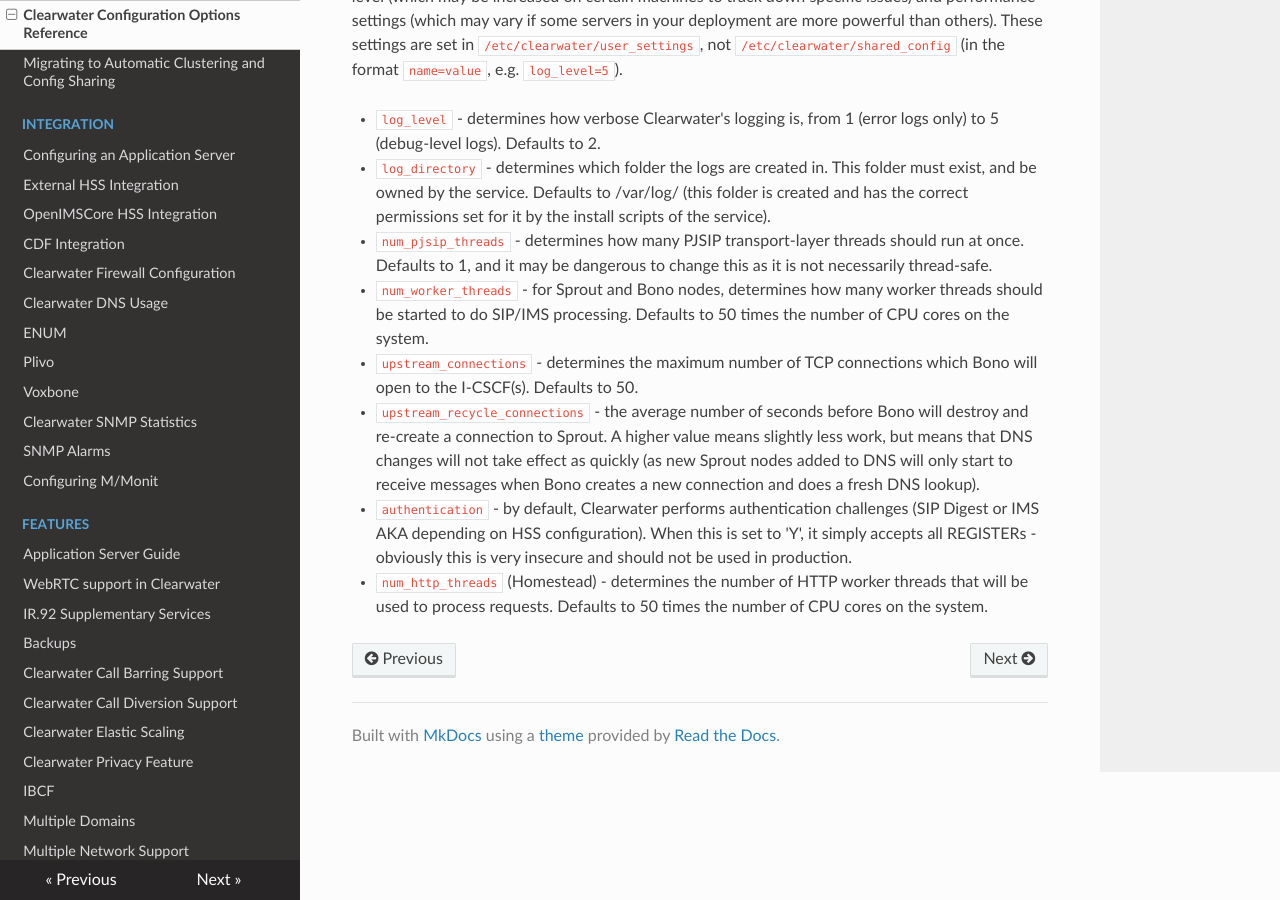
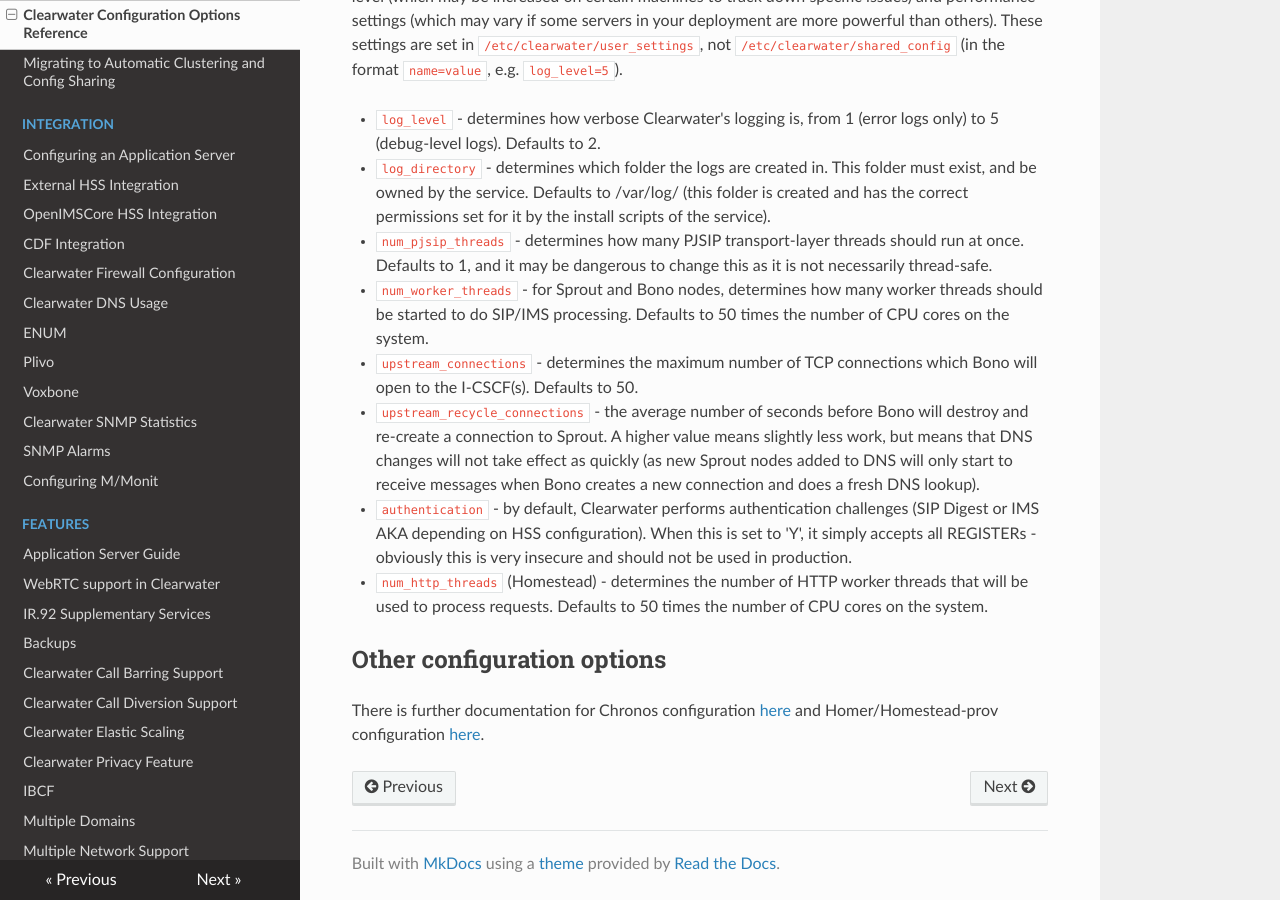
Before and after one commit to Metaswitch/clearwater-readthedocs, an MkDocs documentation site: the page built from docs/Clearwater_Configuration_Options_Reference.md, in a window 1280 px wide and 900 px high, scrolled down 6665 px. Built offline with MkDocs 1.6.1, drawn with Linux system fonts in a browser that asks for light colours; nearby versions of some CDN libraries; old or Windows-style settings are respelled for this version of MkDocs.

Commit message:
Add other configuratioN

```diff
--- a/docs/Clearwater_Configuration_Options_Reference.md
+++ b/docs/Clearwater_Configuration_Options_Reference.md
@@ -133,3 +133,7 @@ This section describes settings that may vary between systems in the same deploy
 * `upstream_recycle_connections` - the average number of seconds before Bono will destroy and re-create a connection to Sprout. A higher value means slightly less work, but means that DNS changes will not take effect as quickly (as new Sprout nodes added to DNS will only start to receive messages when Bono creates a new connection and does a fresh DNS lookup).
 * `authentication` - by default, Clearwater performs authentication challenges (SIP Digest or IMS AKA depending on HSS configuration). When this is set to 'Y', it simply accepts all REGISTERs - obviously this is very insecure and should not be used in production.
 * `num_http_threads` (Homestead) - determines the number of HTTP worker threads that will be used to process requests. Defaults to 50 times the number of CPU cores on the system.
+
+## Other configuration options
+
+There is further documentation for Chronos configuration [here](https://github.com/Metaswitch/chronos/blob/dev/doc/configuration.md) and Homer/Homestead-prov configuration [here](https://github.com/Metaswitch/crest/blob/master/docs/development.md#local-settings).
```
